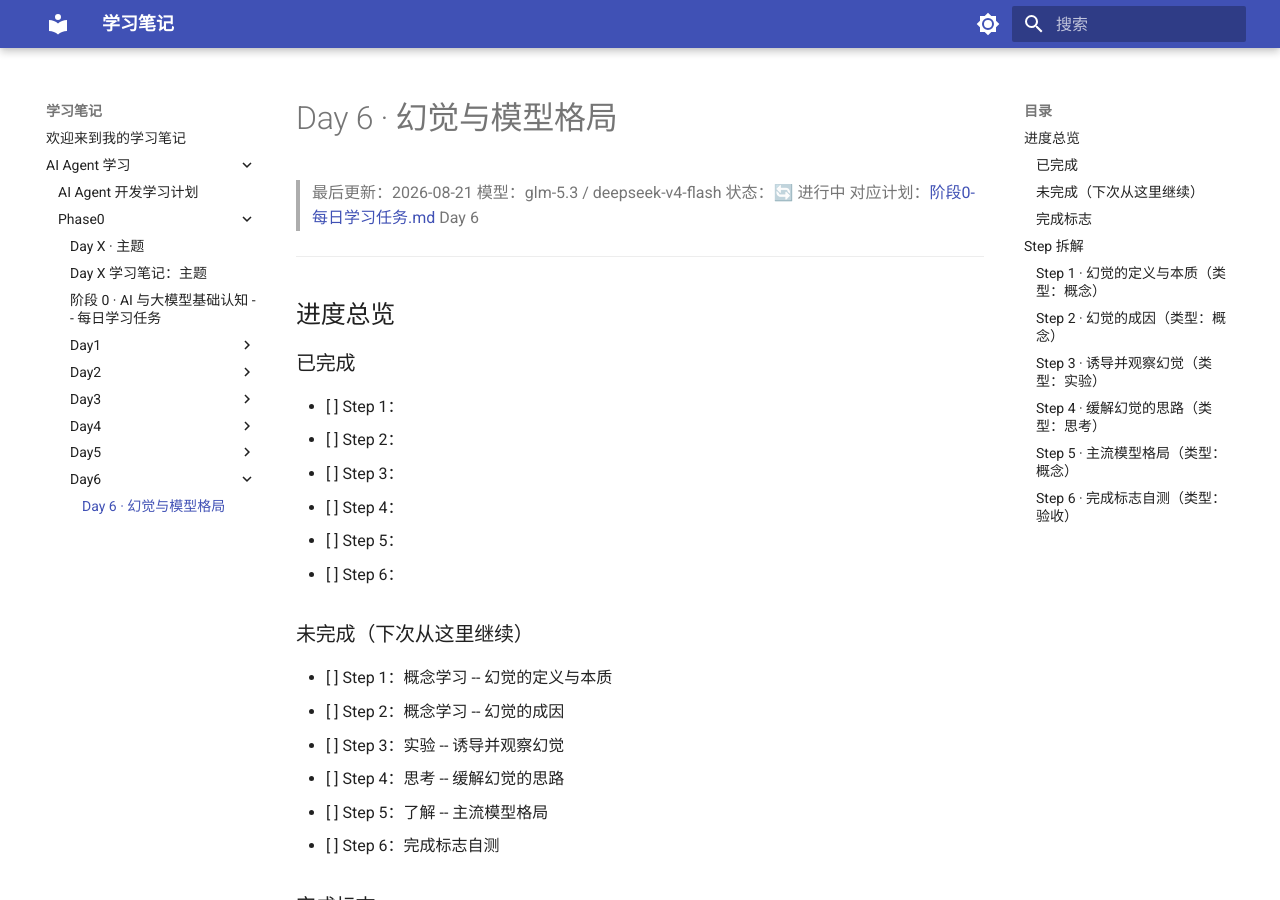
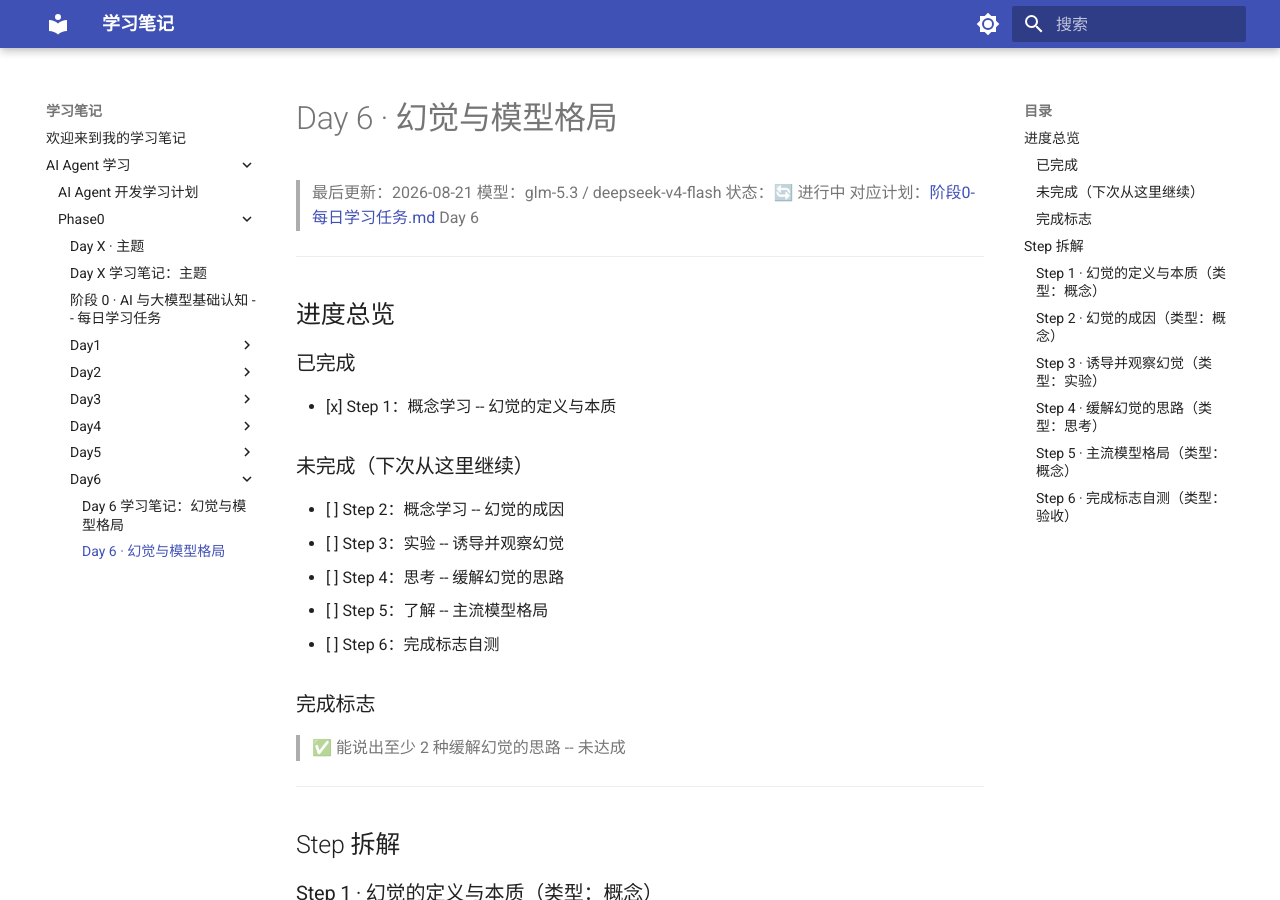
Before and after one commit to theone123456/notes, an MkDocs documentation site: the page built from docs/AI Agent 学习/phase0/day6/进度.md, in a window 1280 px wide and 900 px high. Built offline with MkDocs 1.6.1 and Material for MkDocs 9.7.7, drawn with Linux system fonts in a browser that asks for light colours.

Commit message:
docs: 同步笔记 2026-08-21 20:36

```diff
--- a/docs/AI Agent 学习/phase0/day6/进度.md
+++ b/docs/AI Agent 学习/phase0/day6/进度.md
@@ -11,16 +11,10 @@
 
 ### 已完成
 
-- [ ] Step 1：
-- [ ] Step 2：
-- [ ] Step 3：
-- [ ] Step 4：
-- [ ] Step 5：
-- [ ] Step 6：
+- [x] Step 1：概念学习 -- 幻觉的定义与本质
 
 ### 未完成（下次从这里继续）
 
-- [ ] Step 1：概念学习 -- 幻觉的定义与本质
 - [ ] Step 2：概念学习 -- 幻觉的成因
 - [ ] Step 3：实验 -- 诱导并观察幻觉
 - [ ] Step 4：思考 -- 缓解幻觉的思路
```
Also changed, not shown: docs/AI Agent 学习/phase0/day6/readme.md (added, +95 -0 lines).
